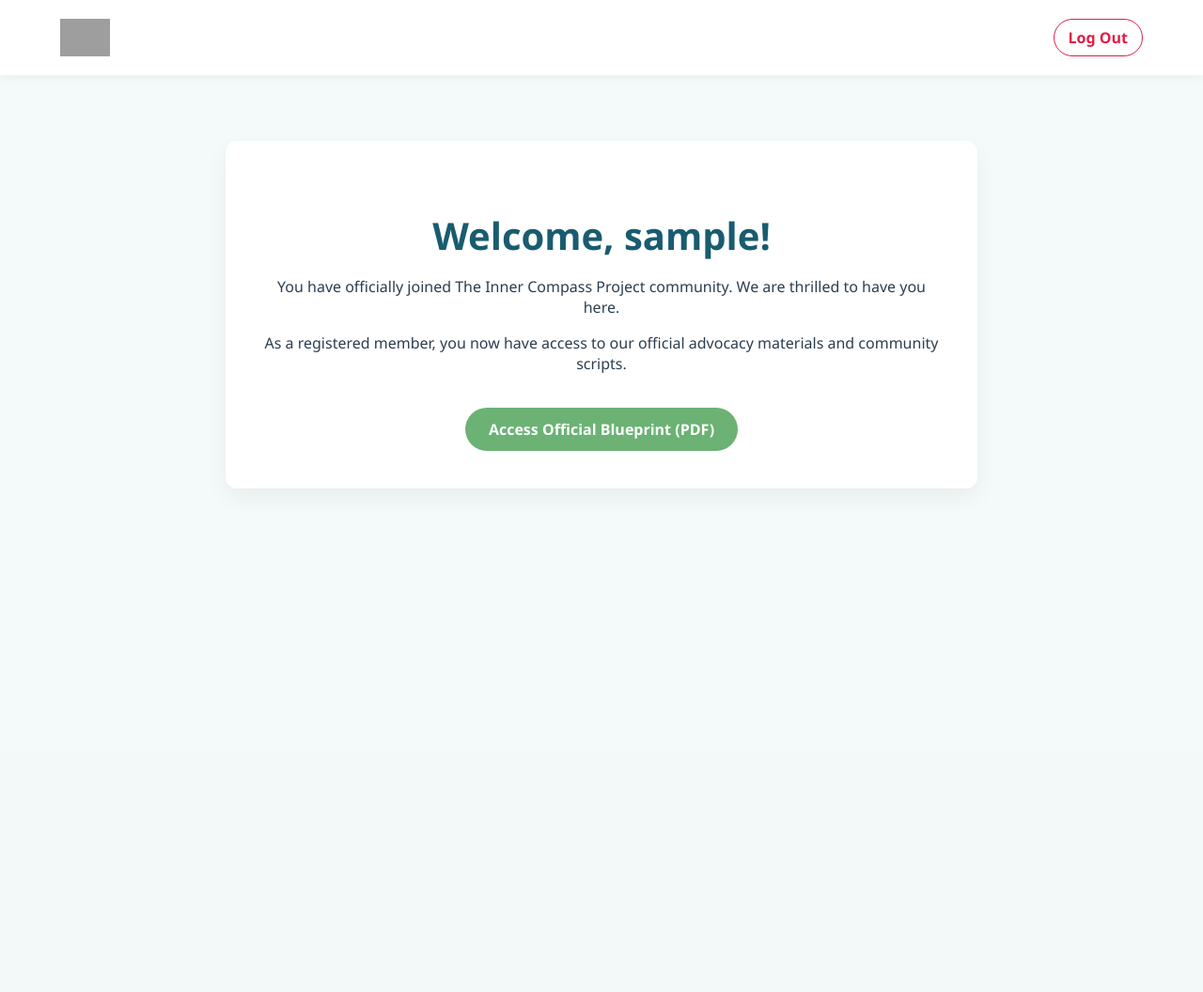
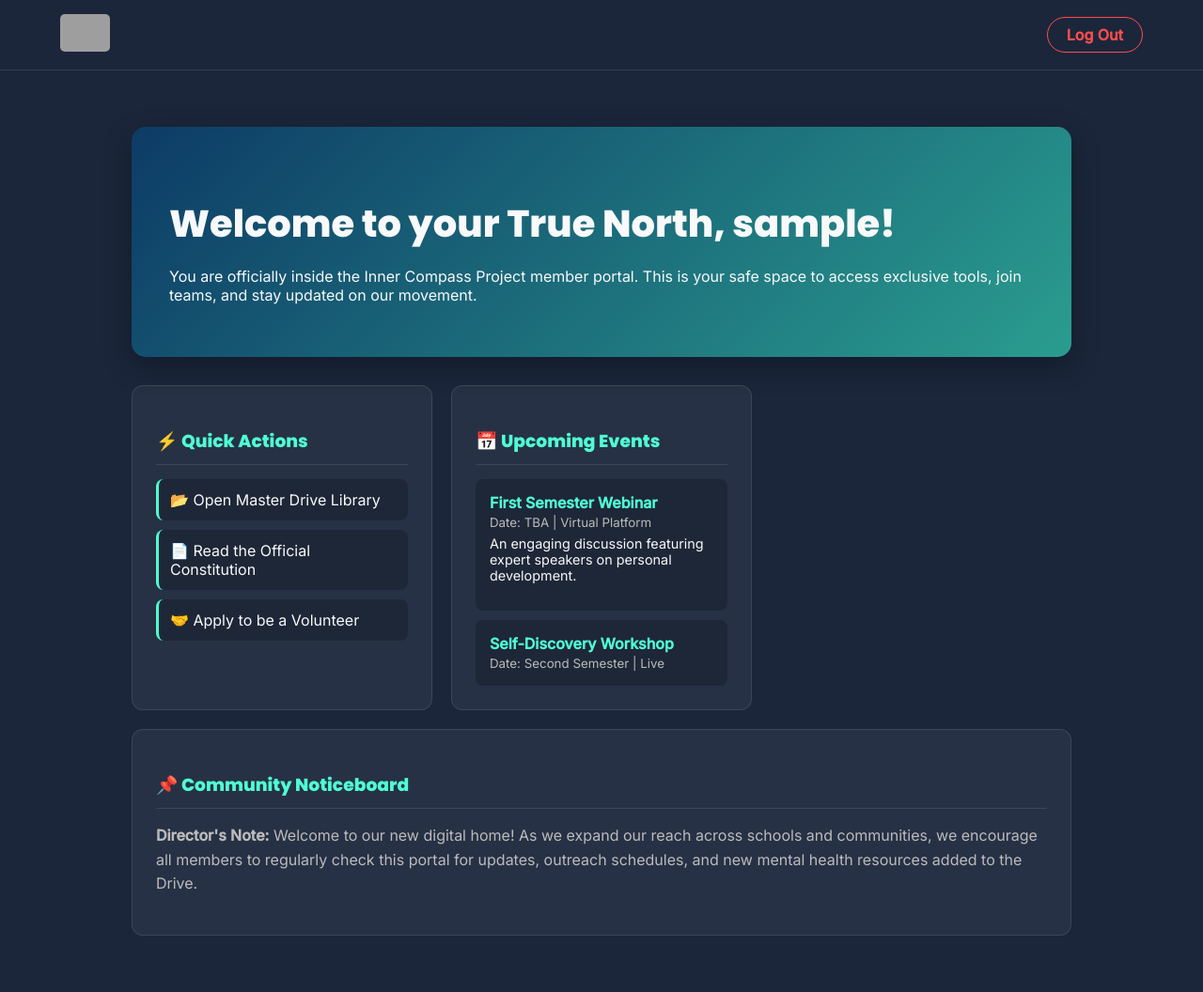
Before and after one commit to bilalsherifdeen1-ux/inner-compass., a Flask app: page /dashboard in a window 1280 px wide. Shown: the whole page at 94% size. Before the commit the page ends 480 px from the top, so only its background shows below. Run offline with Flask 3, Linux system fonts and the light colour scheme; the visitor is signed in with stand-in values (Sample User, id 1); grey boxes are pictures that could not be loaded.

Commit message:
Update dashboard.html

```diff
--- a/templates/dashboard.html
+++ b/templates/dashboard.html
@@ -3,30 +3,66 @@
 <head>
     <meta charset="UTF-8">
     <meta name="viewport" content="width=device-width, initial-scale=1.0">
-    <title>Member Dashboard | Inner Compass</title>
+    <title>Member Portal | Inner Compass</title>
+    <link href="https://fonts.googleapis.com/css2?family=Poppins:wght@400;600;800&family=Inter:wght@300;400;500&display=swap" rel="stylesheet">
     <style>
-        body { font-family: 'Segoe UI', sans-serif; background: #f4f9f9; margin: 0; padding: 0; color: #2c3e50; }
-        .nav { background: white; padding: 20px 5%; display: flex; justify-content: space-between; align-items: center; box-shadow: 0 2px 10px rgba(0,0,0,0.05); }
-        .nav img { height: 40px; }
-        .logout-btn { color: #e11d48; text-decoration: none; font-weight: bold; border: 1px solid #e11d48; padding: 8px 15px; border-radius: 20px; }
-        .container { max-width: 800px; margin: 50px auto; padding: 20px; }
-        .welcome-card { background: white; padding: 40px; border-radius: 12px; box-shadow: 0 10px 25px rgba(0,0,0,0.05); text-align: center; }
-        .welcome-card h2 { color: #195c70; font-size: 2.5rem; margin-bottom: 10px; }
-        .resource-btn { display: inline-block; background: #6bb274; color: white; padding: 12px 25px; text-decoration: none; border-radius: 25px; font-weight: bold; margin-top: 20px; }
+        :root { --deep-blue: #0D3B66; --teal-green: #2A9D8F; --soft-white: #F8F9FA; --dark-navy: #1B263B; --neon-teal: #4FFFD5; }
+        body { font-family: 'Inter', sans-serif; background-color: var(--dark-navy); color: var(--soft-white); margin: 0; padding: 0; }
+
+        .nav { background: rgba(27, 38, 59, 0.9); padding: 15px 5%; display: flex; justify-content: space-between; align-items: center; border-bottom: 1px solid rgba(255,255,255,0.1); }
+        .nav img { height: 40px; border-radius: 5px; }
+        .logout-btn { color: #ff4d4d; text-decoration: none; border: 1px solid #ff4d4d; padding: 8px 20px; border-radius: 20px; font-weight: bold; transition: 0.3s; }
+        .logout-btn:hover { background: #ff4d4d; color: white; }
+
+        .container { max-width: 1000px; margin: 40px auto; padding: 20px; }
+        .welcome-banner { background: linear-gradient(135deg, var(--deep-blue), var(--teal-green)); padding: 40px; border-radius: 15px; margin-bottom: 30px; box-shadow: 0 10px 30px rgba(0,0,0,0.3); }
+        .welcome-banner h2 { font-family: 'Poppins'; font-size: 2.5rem; margin-bottom: 10px; }
+
+        .grid { display: grid; grid-template-columns: repeat(auto-fit, minmax(300px, 1fr)); gap: 20px; }
+        .card { background: rgba(255,255,255,0.05); padding: 25px; border-radius: 12px; border: 1px solid rgba(255,255,255,0.1); }
+        .card h3 { color: var(--neon-teal); font-family: 'Poppins'; margin-bottom: 15px; border-bottom: 1px solid rgba(255,255,255,0.1); padding-bottom: 10px; }
+
+        .action-link { display: block; background: rgba(0,0,0,0.2); padding: 12px; border-radius: 8px; color: var(--soft-white); text-decoration: none; margin-bottom: 10px; border-left: 3px solid var(--neon-teal); transition: 0.3s; }
+        .action-link:hover { background: rgba(79, 255, 213, 0.1); transform: translateX(5px); }
     </style>
 </head>
 <body>
     <div class="nav">
-        <img src="https://res.cloudinary.com/doxfhckdx/image/upload/v1778669710/inner_compass_images/p0vgkf1k2qhgavssave1.jpg" alt="Logo">
+        <a href="/"><img src="https://res.cloudinary.com/doxfhckdx/image/upload/v1778669710/inner_compass_images/p0vgkf1k2qhgavssave1.jpg" alt="Logo"></a>
         <a href="/logout" class="logout-btn">Log Out</a>
     </div>
 
     <div class="container">
-        <div class="welcome-card">
-            <h2>Welcome, {{ username }}!</h2>
-            <p>You have officially joined The Inner Compass Project community. We are thrilled to have you here.</p>
-            <p>As a registered member, you now have access to our official advocacy materials and community scripts.</p>
-            <a href="https://res.cloudinary.com/doxfhckdx/image/upload/v1778670168/inner_compass_docs/xup626au2n0c8l5allvm.pdf" target="_blank" class="resource-btn">Access Official Blueprint (PDF)</a>
+        <div class="welcome-banner">
+            <h2>Welcome to your True North, {{ username }}!</h2>
+            <p>You are officially inside the Inner Compass Project member portal. This is your safe space to access exclusive tools, join teams, and stay updated on our movement.</p>
+        </div>
+
+        <div class="grid">
+            <div class="card">
+                <h3>⚡ Quick Actions</h3>
+                <a href="https://drive.google.com/drive/folders/1J3PkAlAbPQRFXikwYcoY3VFdto3Fpi_l" target="_blank" class="action-link">📂 Open Master Drive Library</a>
+                <a href="https://res.cloudinary.com/doxfhckdx/image/upload/v1778670168/inner_compass_docs/xup626au2n0c8l5allvm.pdf" target="_blank" class="action-link">📄 Read the Official Constitution</a>
+                <a href="mailto:Innercompassproject25@gmail.com?subject=Volunteer Application" class="action-link">🤝 Apply to be a Volunteer</a>
+            </div>
+
+            <div class="card">
+                <h3>📅 Upcoming Events</h3>
+                <div style="background: rgba(0,0,0,0.2); padding: 15px; border-radius: 8px; margin-bottom: 10px;">
+                    <strong style="color: var(--neon-teal);">First Semester Webinar</strong><br>
+                    <small style="color: #bbb;">Date: TBA | Virtual Platform</small>
+                    <p style="font-size: 0.9rem; margin-top: 5px;">An engaging discussion featuring expert speakers on personal development.</p>
+                </div>
+                 <div style="background: rgba(0,0,0,0.2); padding: 15px; border-radius: 8px;">
+                    <strong style="color: var(--neon-teal);">Self-Discovery Workshop</strong><br>
+                    <small style="color: #bbb;">Date: Second Semester | Live</small>
+                </div>
+            </div>
+
+            <div class="card" style="grid-column: 1 / -1;">
+                <h3>📌 Community Noticeboard</h3>
+                <p style="color: #bbb; line-height: 1.6;"><strong>Director's Note:</strong> Welcome to our new digital home! As we expand our reach across schools and communities, we encourage all members to regularly check this portal for updates, outreach schedules, and new mental health resources added to the Drive.</p>
+            </div>
         </div>
     </div>
 </body>
```
